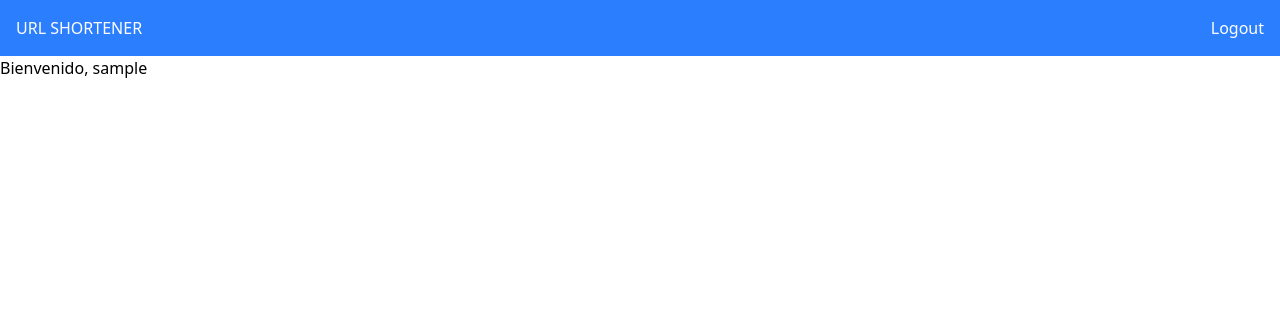
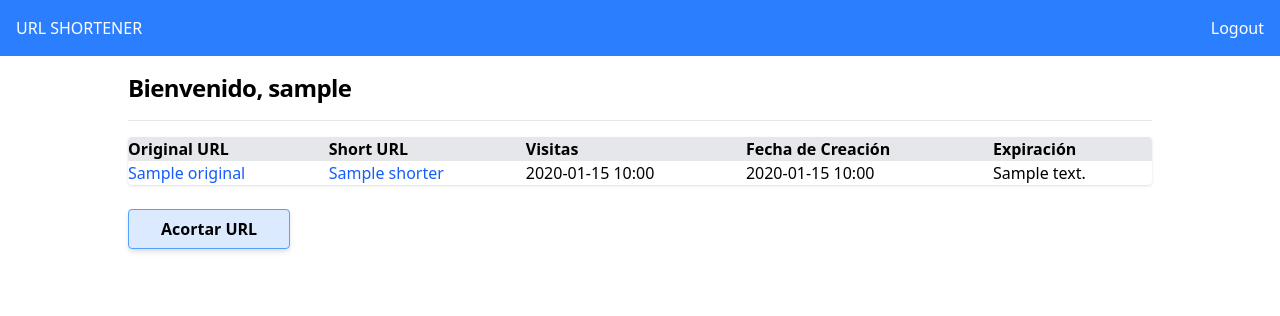
Before and after one commit to Software-Dev-CC3S2-Team-11/url-shortener-trunk-based, a FastAPI app: template templates/dash.html in a window 1280 px wide. Shown: the top 316 px of the page. Run offline with FastAPI, Linux system fonts and the light colour scheme; the template is opened without the code that fills it: most values are stand-ins (such as "Sample title", 1, 10 or a date in 2020).

Commit message:
feat: add table for user's urls display and styling

```diff
--- a/templates/dash.html
+++ b/templates/dash.html
@@ -1,14 +1,52 @@
 <!DOCTYPE html>
 <html lang="en">
+
 <head>
     <meta charset="UTF-8">
     <meta name="viewport" content="width=device-width, initial-scale=1.0">
     <script src="https://cdn.jsdelivr.net/npm/@tailwindcss/browser@4"></script>
-    <title>URL Shortener</title>
+    <title>URL Shortener | Dashboard</title>
 </head>
+
 <body class="flex flex-col h-screen bg-white">
     {% include "dashboard_navbar.html" %}
 
-    <h1>Bienvenido, {{username}}</h1>
+    <div class="mx-auto min-w-4/5 py-4 space-y-4">
+        <h1 class="text-2xl tracking-tight font-semibold">Bienvenido, {{username}}</h1>
+        <hr class="border-gray-200" />
+        <div class="space-y-8">
+            {% if username_urls and username_urls.length() != 0 %}
+            <table class="min-w-full bg-white shadow rounded-sm overflow-hidden">
+                <thead class="bg-gray-200 text-left">
+                    <tr>
+                        <th>Original URL</th>
+                        <th>Short URL</th>
+                        <th>Visitas</th>
+                        <th>Fecha de Creación</th>
+                        <th>Expiración</th>
+                    </tr>
+                </thead>
+                <tbody>
+                    {% for url_data in username_urls %}
+                    <tr class="border-t-gray-200">
+                        <td><a class="text-blue-600" href="{{ url_data.original_url }}">{{ url_data.original }}</a></td>
+                        <td><a class="text-blue-600" href="{{ url_data.shorter }}">{{ url_data.shorter }}</a></td>
+                        <td>{{ url_data.created_at.strftime('%Y-%m-%d %H:%M') }}</td>
+                        <td>{{ url_data.expires_at.strftime('%Y-%m-%d %H:%M') }}</td>
+                        <td>{{ url_data.visits }}</td>
+                    </tr>
+                    {% endfor %}
+                </tbody>
+            </table>
+            {% else %}
+            <h2 class="text-xl">Todavía no has acortado ninguna URL</h2>
+            {% endif %}
+            <a class="border-1 border-blue-400 rounded-sm font-semibold px-8 py-2 bg-blue-100 shadow-md hover:border-blue-800 hover:bg-blue-700 hover:text-white hover:shadow-lg "
+                href="/">Acortar URL</a>
+        </div>
+    </div>
+
+
 </body>
+
 </html>
```
